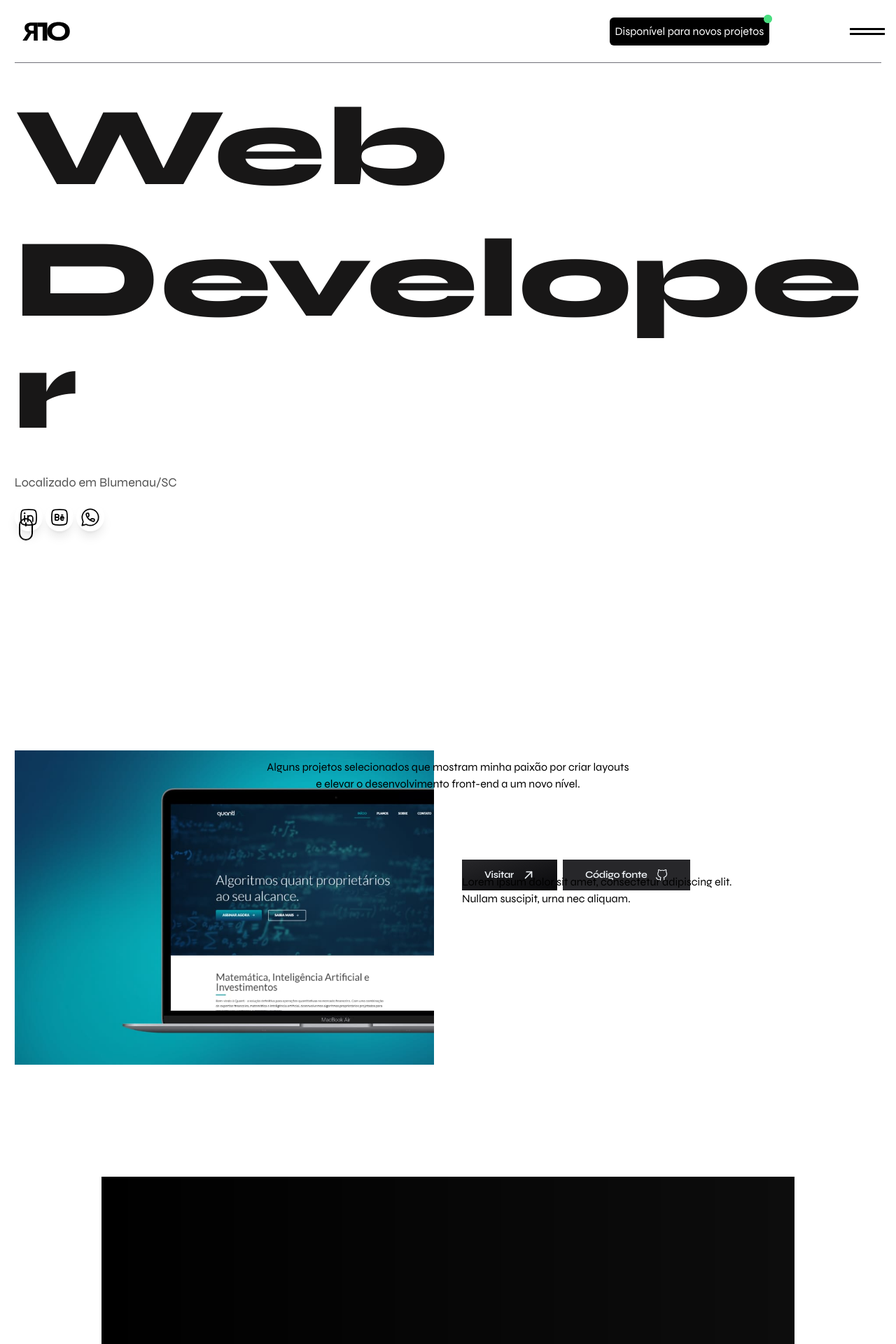
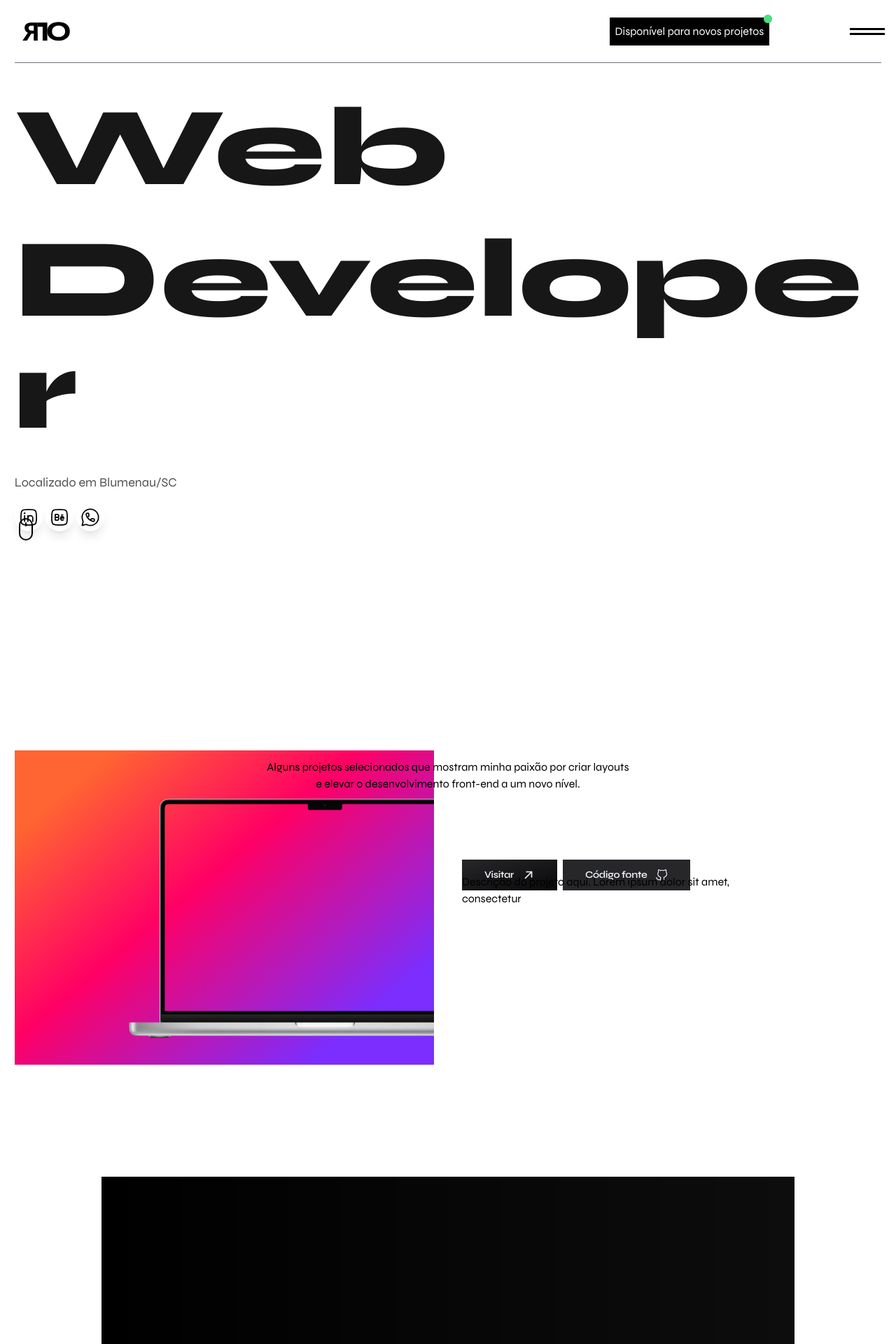
Before and after one commit to romariojs94/portfolio-nextjs-v3, a Next.js app: page / in a window 1280 px wide. Shown: the top 1920 px of the page at 70% size. Built offline with nearby package versions, Linux system fonts and the light colour scheme.

Commit message:
random changes

```diff
--- a/src/app/blog/[slug]/page.jsx
+++ b/src/app/blog/[slug]/page.jsx
@@ -7,9 +7,9 @@ export default function PostPage({ params }) {
   // Simulação de dados de posts
   const posts = {
     'hello-world': {
-      title: 'First Post',
+      title: 'Hello World',
       content:
-        'Lorem ipsum dolor sit amet, consectetur adipiscing elit. Sed eu mauris vel diam pellentesque pulvinar. Integer pulvinar sem sed lacinia malesuada. Donec ultricies placerat lacinia. Mauris volutpat massa semper arcu dapibus, vitae pulvinar tellus tristique. Proin maximus vehicula massa sed facilisis. Aenean pharetra ante vel libero sodales, quis sollicitudin velit viverra. Phasellus dui ex, porttitor non quam ut, lobortis feugiat nunc. Quisque tincidunt id nulla a maximus. Etiam maximus leo sed lacus egestas laoreet. Pellentesque aliquam tempus mauris, sit amet eleifend nibh finibus quis. Integer quis tellus leo. Pellentesque eu posuere est. Duis mollis elit et porttitor accumsan. Donec euismod efficitur facilisis. Morbi non porta quam. Mauris at imperdiet urna. Phasellus pharetra viverra erat, lacinia convallis augue commodo sed. Ut consectetur orci eget metus malesuada pellentesque. Donec rhoncus eu magna quis finibus. Morbi eget molestie nunc. Mauris pharetra ipsum nec semper feugiat. Aenean ex nisl, blandit at justo at, gravida lacinia dui. Proin dignissim aliquet facilisis. Etiam accumsan rutrum quam vel tincidunt. Curabitur in risus ullamcorper, fermentum risus fermentum, pharetra mauris.',
+        '<p>Salve, mundi!</p>',
     },
     'second-post': {
       title: 'Second Post',
--- a/src/components/Blog.jsx
+++ b/src/components/Blog.jsx
@@ -40,7 +40,7 @@ export default function Blog({isVisible}) {
               <Link
                 key={index}
                 href={`/blog/${post.slug}`}
-                className="group relative flex h-48 flex-col overflow-hidden rounded-lg bg-gray-100 shadow-lg md:h-64 xl:h-96"
+                className="group relative flex h-48 flex-col overflow-hidden rounded-none bg-gray-100 shadow-lg md:h-64 xl:h-96"
               >
                 <img
                   src={post.image}
--- a/src/components/Icons.jsx
+++ b/src/components/Icons.jsx
@@ -4,7 +4,7 @@ const Buttons = ({ color }) => {
   return (
     <>
       <li className="flex gap-1">
-        <Link href="https://linkedin.com/in/romariojs94" className="hover:animate-pulse hover:ease-in-out">
+        <Link href="https://linkedin.com/in/romariojs94" target='_blank' className="hover:animate-pulse hover:ease-in-out">
           <button
             className="bg-[#ffffff] flex text-black shadow-lg font-normal h-10 w-10 items-center justify-center align-center rounded-full outline-none focus:outline-none transition-transform transform hover:scale-100 duration-300 ease-in-out"
             type="button"
@@ -46,7 +46,7 @@ const Buttons = ({ color }) => {
             </svg>
           </button>
         </Link>
-        <Link href="http://be.net/romariojs94" className="hover:animate-pulse hover:ease-in-out">
+        <Link href="http://be.net/romariojs94" target='_blank' className="hover:animate-pulse hover:ease-in-out">
           <button
             className="bg-[#ffffff] flex text-black hover:text-white shadow-lg font-normal h-10 w-10 items-center justify-center align-center rounded-full outline-none focus:outline-none transition-transform transform hover:scale-100 duration-300 ease-in-out"
             type="button"
--- a/src/components/Projects.jsx
+++ b/src/components/Projects.jsx
@@ -5,6 +5,7 @@ import {
   wordAnimation,
 } from '@/utils/animations';
 import { motion } from 'framer-motion';
+import Link from 'next/link';
 const Projects = ({isVisible}) => {
   return (
     <>
@@ -28,10 +29,10 @@ const Projects = ({isVisible}) => {
         <div className="flex flex-col lg:flex-row w-full gap-10 pt-4 sm:pt-6 md:pt-8 lg:pt-10">
           <div className="w-full lg:w-1/2">
             <img
-              className="w-full"
-              src="/images/quant-capital.jpg"
-              alt="Quant Capital"
-              title='Quant Capital'
+              className="w-full rounded-none"
+              src="/images/modelo.png"
+              alt=""
+              title=''
               height={720}
               width={960}
 
@@ -39,18 +40,18 @@ const Projects = ({isVisible}) => {
           </div>
           <div className="w-full lg:w-1/2">
             <h3 className="text-2xl sm:text-3xl md:text-4xl leading-[1] py-2 lg:text-5xl font-bold">
-              <AnimatedWords title="Projeto número 1" />
+              <AnimatedWords title="Seu projeto aqui" />
             </h3>
             <motion.p
               className="md:max-w-[45ch] -mt-[6px]"
               variants={riseWithFade}
             >
-              Lorem ipsum dolor sit amet, consectetur adipiscing elit. Nullam
-              suscipit, urna nec aliquam.
+              Descrição do projeto aqui. Lorem ipsum dolor sit amet, consectetur
             </motion.p>
             <div className="flex flex-wrap items-center gap-2 mt-3 sm:mt-4 md:mt-6 lg:mt-8">
-              <a
+              <Link
                 href="/"
+                onClick={(e) => e.preventDefault()}
                 className="flex w-full sm:w-fit items-center justify-center gap-3 bg-gradient-to-br from-zinc-800 to-zinc-950 px-8 py-3 text-sm font-semibold tracking-tight text-slate-100 transition ease-in hover:shadow-2xl hover:shadow-indigo-500/40 active:scale-95"
               >
                 Visitar
@@ -82,9 +83,10 @@ const Projects = ({isVisible}) => {
                     strokeWidth="24"
                   ></polyline>
                 </svg>
-              </a>
-              <a
-                href=""
+              </Link>
+              <Link
+                href="/"
+                onClick={(e) => e.preventDefault()}
                 className="flex w-full sm:w-fit cursor-pointer items-center justify-center gap-3 bg-zinc-800 px-8 py-3 text-sm font-semibold tracking-tight text-slate-100 transition ease-in hover:bg-zinc-950 active:scale-95"
               >
                 Código fonte
@@ -110,7 +112,7 @@ const Projects = ({isVisible}) => {
                     strokeLinejoin="round"
                   />
                 </svg>
-              </a>
+              </Link>
             </div>
           </div>
         </div>
--- a/src/components/header/index.jsx
+++ b/src/components/header/index.jsx
@@ -41,7 +41,7 @@ export default function Index() {
             />
           </svg>
         </Link>
-        <div className="absolute right-40 bg-black text-white p-2 rounded-md hidden sm:block">
+        <div className="absolute right-40 bg-black text-white p-2 rounded-none hidden sm:block">
           <span className="absolute flex h-3 w-3 -top-1 -right-1">
             <span className="absolute inline-flex h-full w-full bg-green-400 rounded-full animate-ping opacity-75"></span>
             <span className="relative inline-flex rounded-full h-3 w-3 bg-green-400"></span>
```
Also changed, not shown: public/images/modelo.png (added).
